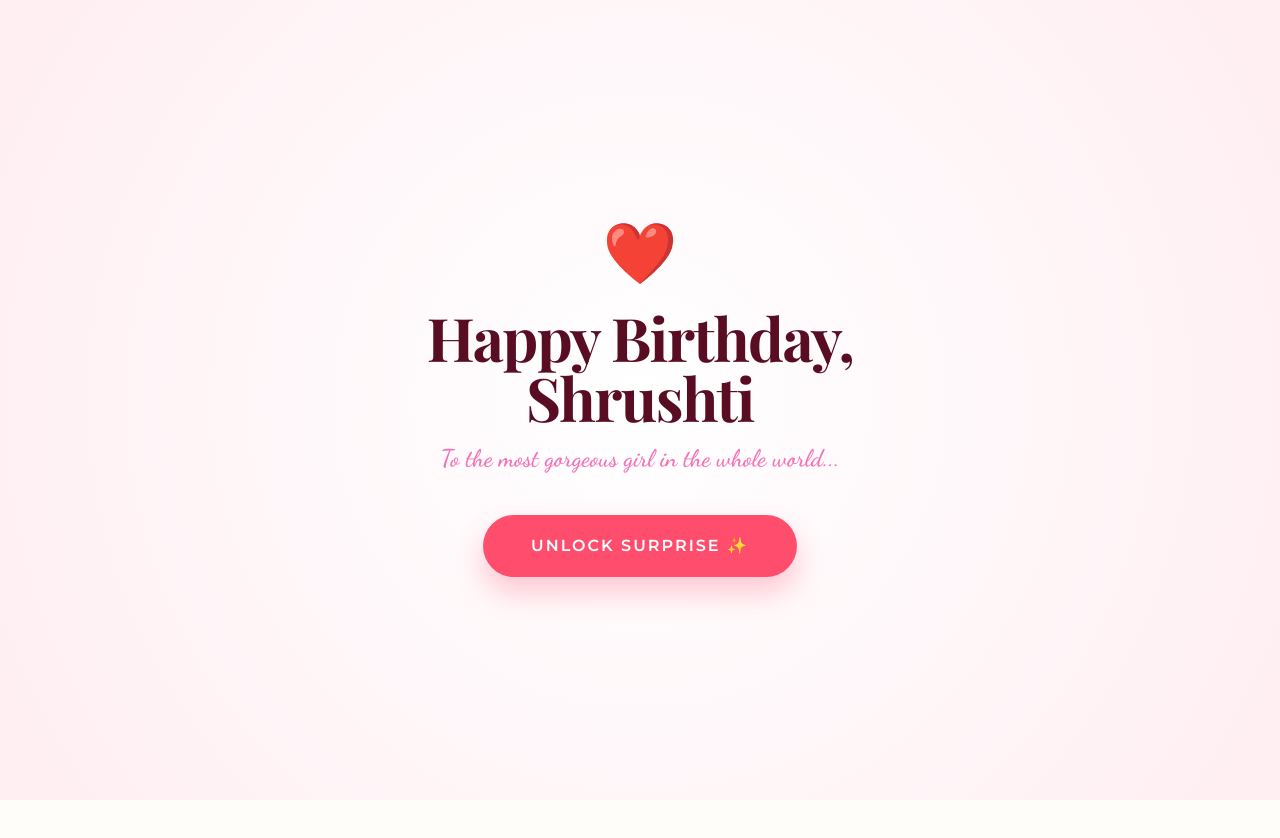
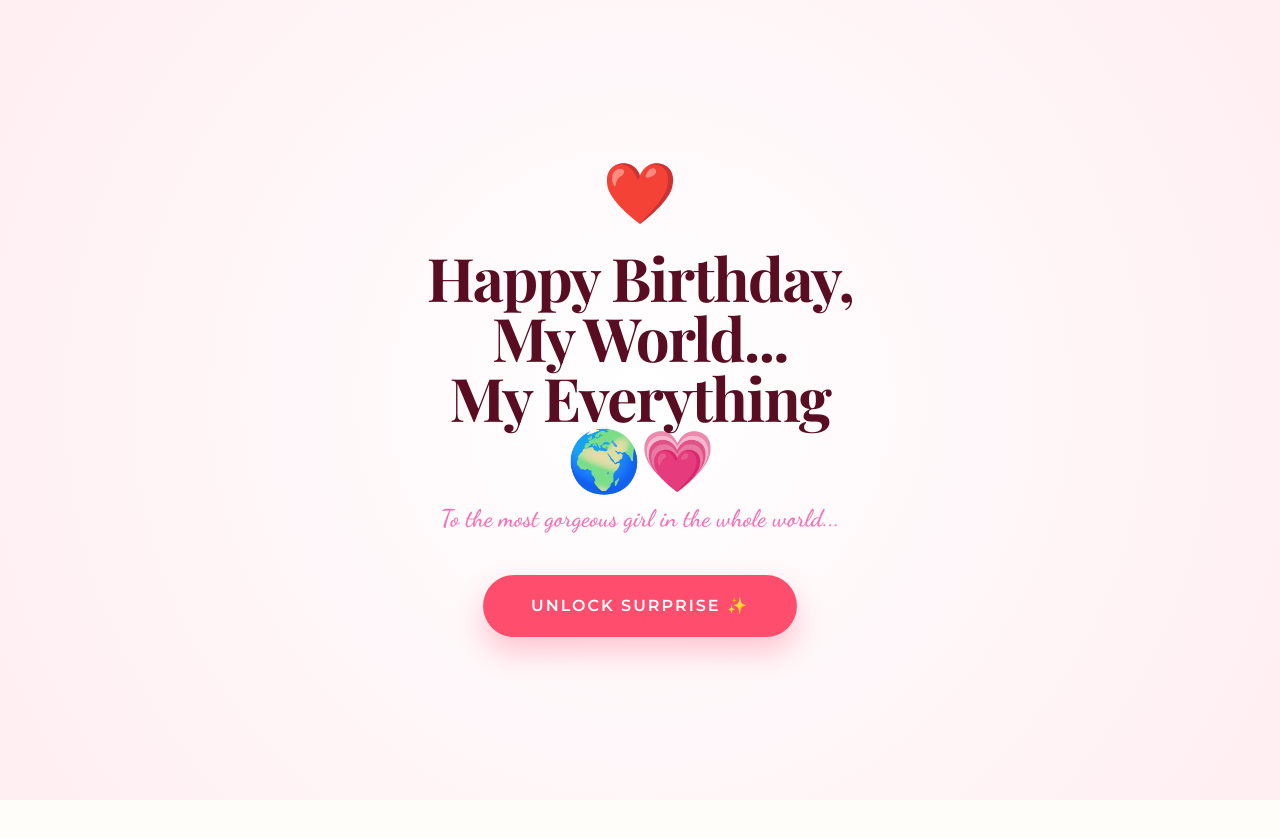
Before and after one commit to Ashish2917/BabeBirthday, a plain HTML site: page index.html in a window 1280 px wide. Drawn offline with nearby package versions, Linux system fonts and the light colour scheme; a web font is replaced by a local one.

Commit message:
index.html

```diff
--- a/index.html
+++ b/index.html
@@ -230,7 +230,7 @@
     <div id="intro-screen">
         <div class="intro-card">
             <div class="text-pink-500 text-6xl mb-6">❤️</div>
-            <h1 class="serif text-4xl md:text-6xl font-bold mb-4 tracking-tight">Happy Birthday, <br>Shrushti</h1>
+            <h1 class="serif text-4xl md:text-6xl font-bold mb-4 tracking-tight">Happy Birthday, <br>My World...<br>My Everything 🌍💗</h1>
             <p class="cursive text-2xl text-pink-400 mb-10">To the most gorgeous girl in the whole world...</p>
             <button onclick="unlockStory()" class="reveal-btn">Unlock Surprise ✨</button>
         </div>
```
